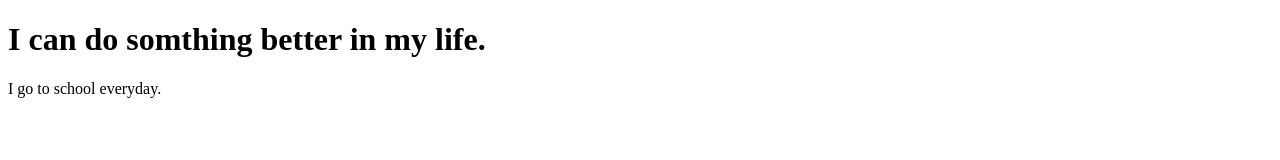
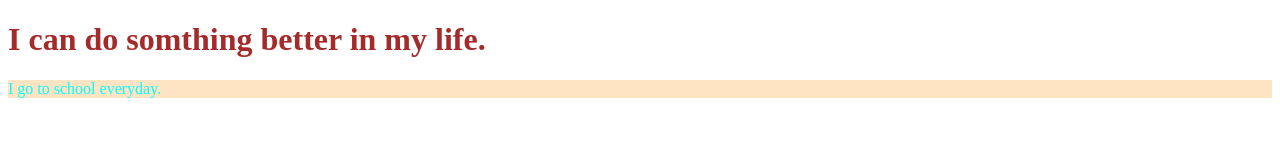
Before and after one commit to tanvirahmed009/my-second-repo, a plain HTML site: page index.html in a window 1280 px wide. Drawn offline with Linux system fonts and the light colour scheme.

Commit message:
stylesheet

```diff
--- a/index.html
+++ b/index.html
@@ -5,6 +5,7 @@
     <meta http-equiv="X-UA-Compatible" content="IE=edge">
     <meta name="viewport" content="width=device-width, initial-scale=1.0">
     <title>my second github repo</title>
+    <link rel="stylesheet" href="style.css">
 </head>
 <body>
     <header>
--- /dev/null
+++ b/style.css
@@ -0,0 +1,7 @@
+p{
+    color: aqua;
+    background-color: bisque;
+}
+h1{
+    color: brown;
+}
```
